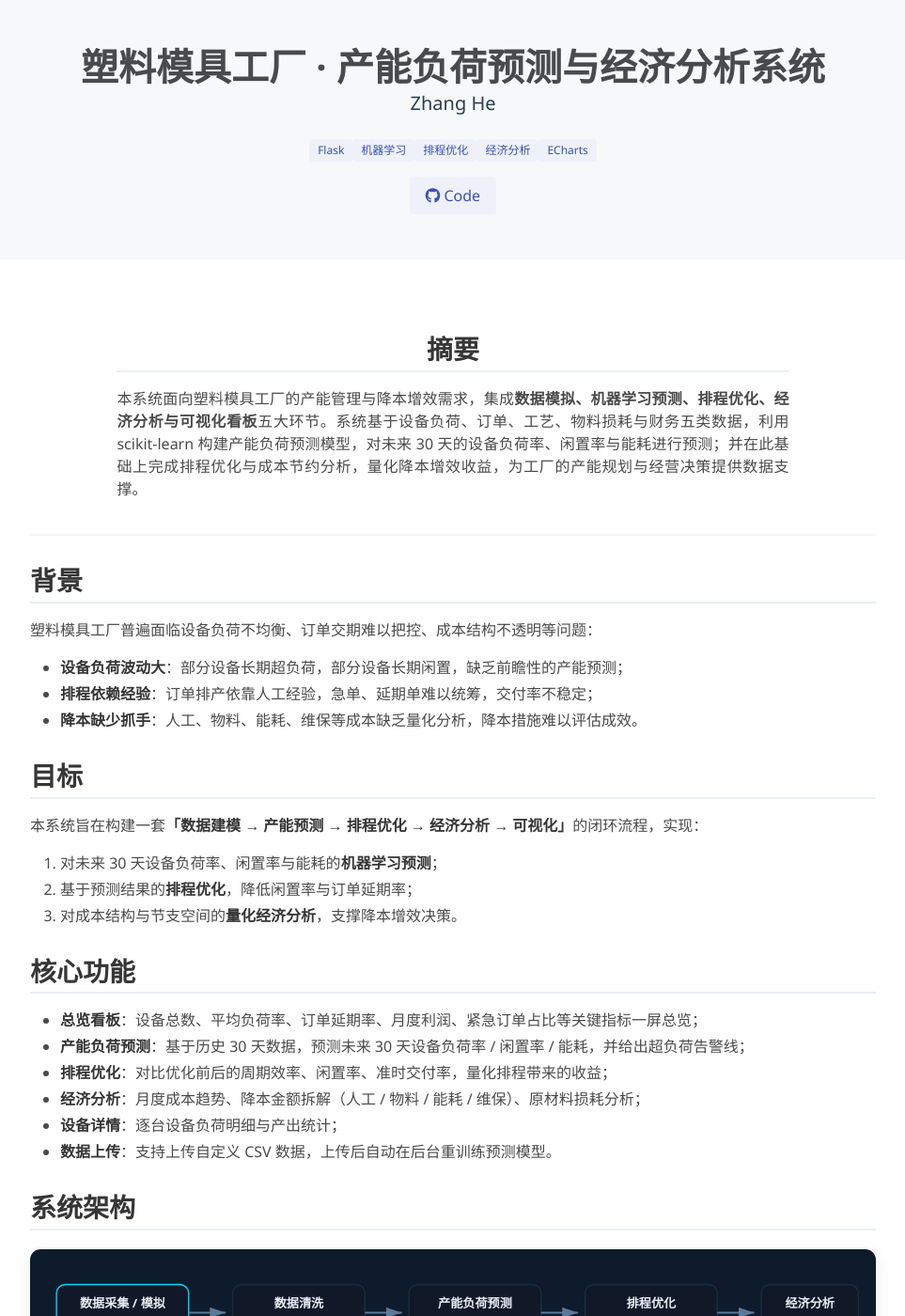
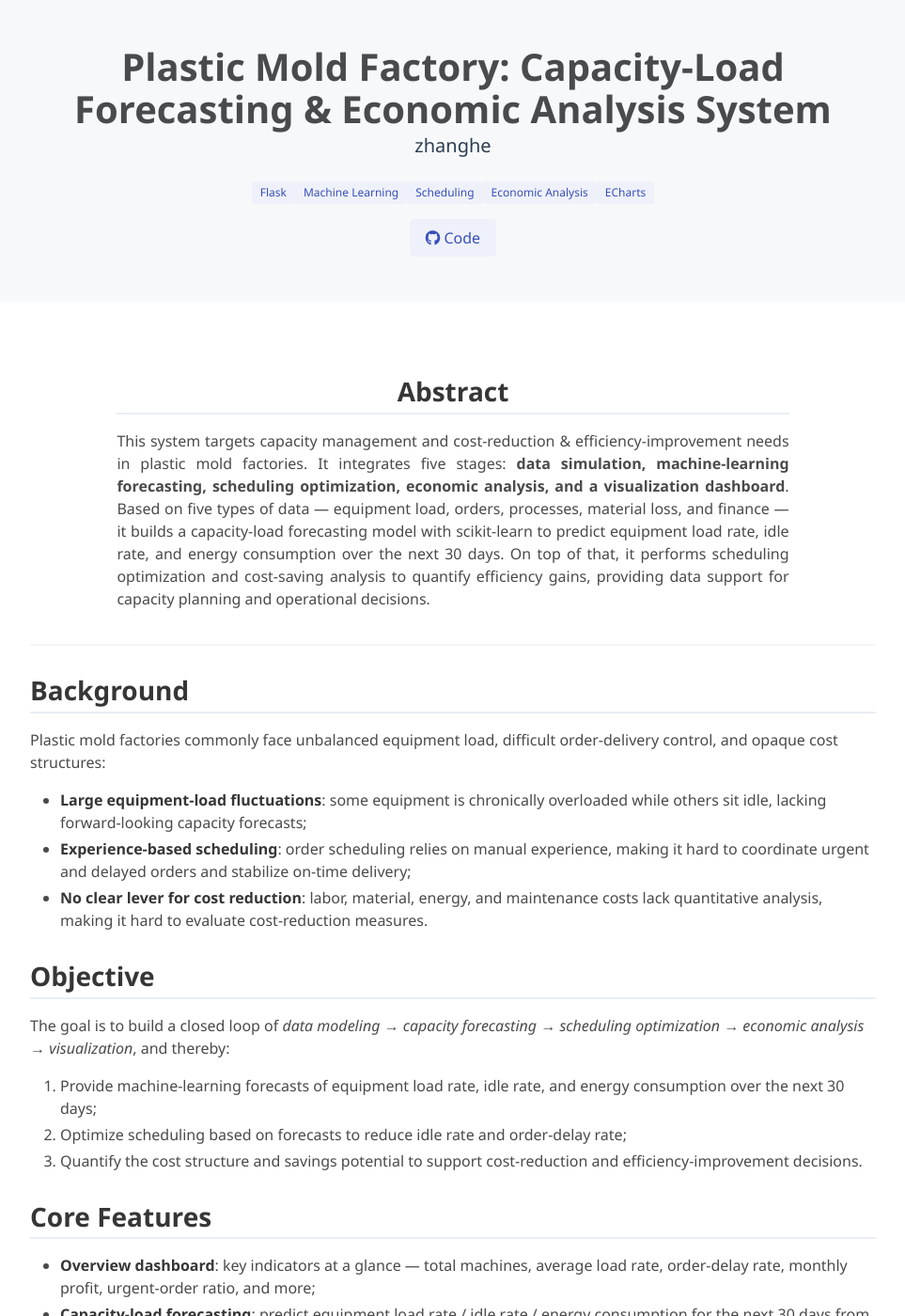
Before and after one commit to wyl-ctrl-c-v/moju-website, a Jekyll site: the page built from index.md, in a window 1280 px wide and 1400 px high. Shown: the whole window at 94% size, without its empty margins (158-1121 px from the left). Built offline with Jekyll 4.4.1, drawn with Linux system fonts in a browser that asks for light colours; some of the changed text lies outside the part shown.

Commit message:
Translate site to English

````diff
--- a/_config.yml
+++ b/_config.yml
@@ -1,24 +1,23 @@
 # ============================================================
-# 项目主页 (Jekyll) 配置
-# 该站点是一个单页项目介绍页，可部署到 GitHub Pages。
+# Project website (Jekyll) configuration
+# A single-page project site, deployable to GitHub Pages.
 # ============================================================
 
-title: "塑料模具工厂 · 产能负荷预测与经济分析系统"
-description: "数据建模 → 产能预测 → 排程优化 → 经济分析 → 可视化看板"
+title: "Plastic Mold Factory: Capacity-Load Forecasting & Economic Analysis System"
+description: "Data modeling → capacity forecasting → scheduling optimization → economic analysis → visualization dashboard"
 
-# 部署位置相关（重要）：
-#  - 如果你用「用户主页」 username.github.io 部署，保持 "" 即可；
-#  - 如果你用「项目主页」 username.github.io/仓库名 部署，这里填 /仓库名，
-#    例如 baseurl: "/project_website"
-# 页面里的图片使用相对路径，所以大多数情况下即使不填 baseurl 也能正常显示。
+# Deployment location (important):
+#   - For a user site (username.github.io), keep baseurl: ""
+#   - For a project site (username.github.io/repo-name), set baseurl to "/repo-name"
+# The page uses relative image paths, so in most cases it works even without baseurl.
 baseurl: ""
 url: ""
 
-# Markdown 解析器与代码高亮
+# Markdown parser and syntax highlighter
 markdown: kramdown
 highlighter: rouge
 
-# 从站点构建中排除的文件/目录
+# Files/directories excluded from the site build
 exclude:
   - README.md
   - Gemfile
--- a/_layouts/project_page.html
+++ b/_layouts/project_page.html
@@ -1,5 +1,5 @@
 <!DOCTYPE html>
-<html lang="zh-CN">
+<html lang="en">
 <head>
   <meta charset="utf-8">
   <meta name="viewport" content="width=device-width, initial-scale=1">
--- a/index.md
+++ b/index.md
@@ -1,86 +1,86 @@
 ---
 layout: project_page
 permalink: /
-title: "塑料模具工厂 · 产能负荷预测与经济分析系统"
+title: "Plastic Mold Factory: Capacity-Load Forecasting & Economic Analysis System"
 authors:
-  - Zhang He
-tags: [Flask, 机器学习, 排程优化, 经济分析, ECharts]
+  - zhanghe
+tags: [Flask, Machine Learning, Scheduling, Economic Analysis, ECharts]
 code: https://github.com/wyl-ctrl-c-v/moju-website
-description: 面向塑料模具工厂的产能负荷预测与降本增效经济分析系统，集成数据模拟、机器学习预测、排程优化、经济分析与可视化看板。
+description: A capacity-load forecasting and cost-reduction & efficiency-improvement analysis system for plastic mold factories, integrating data simulation, machine-learning forecasting, scheduling optimization, economic analysis, and a visualization dashboard.
 ---
 
 <div class="columns is-centered has-text-centered">
     <div class="column is-four-fifths">
-        <h2>摘要</h2>
+        <h2>Abstract</h2>
         <div class="content has-text-justified">
-本系统面向塑料模具工厂的产能管理与降本增效需求，集成<b>数据模拟、机器学习预测、排程优化、经济分析与可视化看板</b>五大环节。系统基于设备负荷、订单、工艺、物料损耗与财务五类数据，利用 scikit-learn 构建产能负荷预测模型，对未来 30 天的设备负荷率、闲置率与能耗进行预测；并在此基础上完成排程优化与成本节约分析，量化降本增效收益，为工厂的产能规划与经营决策提供数据支撑。
+This system targets capacity management and cost-reduction &amp; efficiency-improvement needs in plastic mold factories. It integrates five stages: <b>data simulation, machine-learning forecasting, scheduling optimization, economic analysis, and a visualization dashboard</b>. Based on five types of data &mdash; equipment load, orders, processes, material loss, and finance &mdash; it builds a capacity-load forecasting model with scikit-learn to predict equipment load rate, idle rate, and energy consumption over the next 30 days. On top of that, it performs scheduling optimization and cost-saving analysis to quantify efficiency gains, providing data support for capacity planning and operational decisions.
         </div>
     </div>
 </div>
 
 ---
 
-## 背景
+## Background
 
-塑料模具工厂普遍面临设备负荷不均衡、订单交期难以把控、成本结构不透明等问题：
+Plastic mold factories commonly face unbalanced equipment load, difficult order-delivery control, and opaque cost structures:
 
-- **设备负荷波动大**：部分设备长期超负荷，部分设备长期闲置，缺乏前瞻性的产能预测；
-- **排程依赖经验**：订单排产依靠人工经验，急单、延期单难以统筹，交付率不稳定；
-- **降本缺少抓手**：人工、物料、能耗、维保等成本缺乏量化分析，降本措施难以评估成效。
+- **Large equipment-load fluctuations**: some equipment is chronically overloaded while others sit idle, lacking forward-looking capacity forecasts;
+- **Experience-based scheduling**: order scheduling relies on manual experience, making it hard to coordinate urgent and delayed orders and stabilize on-time delivery;
+- **No clear lever for cost reduction**: labor, material, energy, and maintenance costs lack quantitative analysis, making it hard to evaluate cost-reduction measures.
 
-## 目标
+## Objective
 
-本系统旨在构建一套**「数据建模 → 产能预测 → 排程优化 → 经济分析 → 可视化」**的闭环流程，实现：
+The goal is to build a closed loop of <i>data modeling &rarr; capacity forecasting &rarr; scheduling optimization &rarr; economic analysis &rarr; visualization</i>, and thereby:
 
-1. 对未来 30 天设备负荷率、闲置率与能耗的**机器学习预测**；
-2. 基于预测结果的**排程优化**，降低闲置率与订单延期率；
-3. 对成本结构与节支空间的**量化经济分析**，支撑降本增效决策。
+1. Provide machine-learning forecasts of equipment load rate, idle rate, and energy consumption over the next 30 days;
+2. Optimize scheduling based on forecasts to reduce idle rate and order-delay rate;
+3. Quantify the cost structure and savings potential to support cost-reduction and efficiency-improvement decisions.
 
-## 核心功能
+## Core Features
 
-- **总览看板**：设备总数、平均负荷率、订单延期率、月度利润、紧急订单占比等关键指标一屏总览；
-- **产能负荷预测**：基于历史 30 天数据，预测未来 30 天设备负荷率 / 闲置率 / 能耗，并给出超负荷告警线；
-- **排程优化**：对比优化前后的周期效率、闲置率、准时交付率，量化排程带来的收益；
-- **经济分析**：月度成本趋势、降本金额拆解（人工 / 物料 / 能耗 / 维保）、原材料损耗分析；
-- **设备详情**：逐台设备负荷明细与产出统计；
-- **数据上传**：支持上传自定义 CSV 数据，上传后自动在后台重训练预测模型。
+- **Overview dashboard**: key indicators at a glance &mdash; total machines, average load rate, order-delay rate, monthly profit, urgent-order ratio, and more;
+- **Capacity-load forecasting**: predict equipment load rate / idle rate / energy consumption for the next 30 days from 30 days of history, with an overload alert line;
+- **Scheduling optimization**: compare cycle efficiency, idle rate, and on-time delivery before vs. after optimization, quantifying scheduling gains;
+- **Economic analysis**: monthly cost trends, cost-saving breakdown (labor / material / energy / maintenance), and raw-material loss analysis;
+- **Equipment detail**: per-machine load details and output statistics;
+- **Data upload**: upload custom CSV data; the prediction model is automatically retrained in the background.
 
-## 系统架构
+## Architecture
 
-![系统架构](static/image/pipeline.svg)
-<div class="fig-caption">图 1：系统数据流与模块架构</div>
+![System architecture](static/image/pipeline.svg)
+<div class="fig-caption">Figure 1: System data flow and module architecture</div>
 
-## 界面展示
+## Screenshots
 
-![系统看板](static/image/dashboard.svg)
-<div class="fig-caption">图 2：系统总览看板（示例截图）</div>
+![System dashboard](static/image/dashboard.svg)
+<div class="fig-caption">Figure 2: Overview dashboard (sample screenshot)</div>
 
-## 功能模块
+## Modules
 
-| 模块 | 主要功能 | 关键技术 |
-|------|----------|----------|
-| 数据模拟 | 生成设备负荷 / 订单 / 工艺 / 物料损耗 / 财务五类数据 | pandas、numpy |
-| 产能预测 | 未来 30 天负荷率、闲置率、能耗预测 | scikit-learn |
-| 排程优化 | 订单排产、急单与延期单统筹、收益量化 | 启发式排程算法 |
-| 经济分析 | 成本结构、降本拆解、物料损耗分析 | pandas 聚合分析 |
-| 可视化 | 交互式看板与图表 | ECharts |
-| 数据上传 | CSV 上传 + 模型自动重训练 | Flask、多线程 |
+| Module | Function | Key technology |
+|--------|----------|----------------|
+| Data simulation | Generate equipment-load / order / process / material-loss / finance data | pandas, numpy |
+| Capacity forecasting | Forecast load rate, idle rate, and energy over the next 30 days | scikit-learn |
+| Scheduling optimization | Order scheduling, urgent/delayed order coordination, gain quantification | Heuristic scheduling |
+| Economic analysis | Cost structure, savings breakdown, material-loss analysis | pandas aggregation |
+| Visualization | Interactive dashboard and charts | ECharts |
+| Data upload | CSV upload + automatic model retraining | Flask, multithreading |
 
-## 技术栈
+## Tech Stack
 
-- **后端**：Flask（REST API）
-- **数据与模型**：pandas、numpy、scikit-learn
-- **前端**：HTML/CSS/JavaScript、ECharts
-- **部署**：Gunicorn（可部署至 Render / Railway 等云平台）
+- **Backend**: Flask (REST API)
+- **Data &amp; models**: pandas, numpy, scikit-learn
+- **Frontend**: HTML/CSS/JavaScript, ECharts
+- **Deployment**: Gunicorn (deployable to platforms such as Render / Railway)
 
-## 引用
+## Citation
 
 ```
 @misc{moju2026capacity,
-  title={塑料模具工厂产能负荷预测与经济分析系统},
-  author={Zhang He},
+  title={Plastic Mold Factory: Capacity-Load Forecasting & Economic Analysis System},
+  author={zhanghe},
   year={2026},
-  note={Flask + scikit-learn 实现的产能预测、排程优化与经济分析系统},
+  note={A Flask + scikit-learn system for capacity forecasting, scheduling optimization, and economic analysis},
   howpublished={\url{https://github.com/wyl-ctrl-c-v/moju-website}}
 }
 ```
````
Also changed, not shown: README.md, static/image/pipeline.svg.
